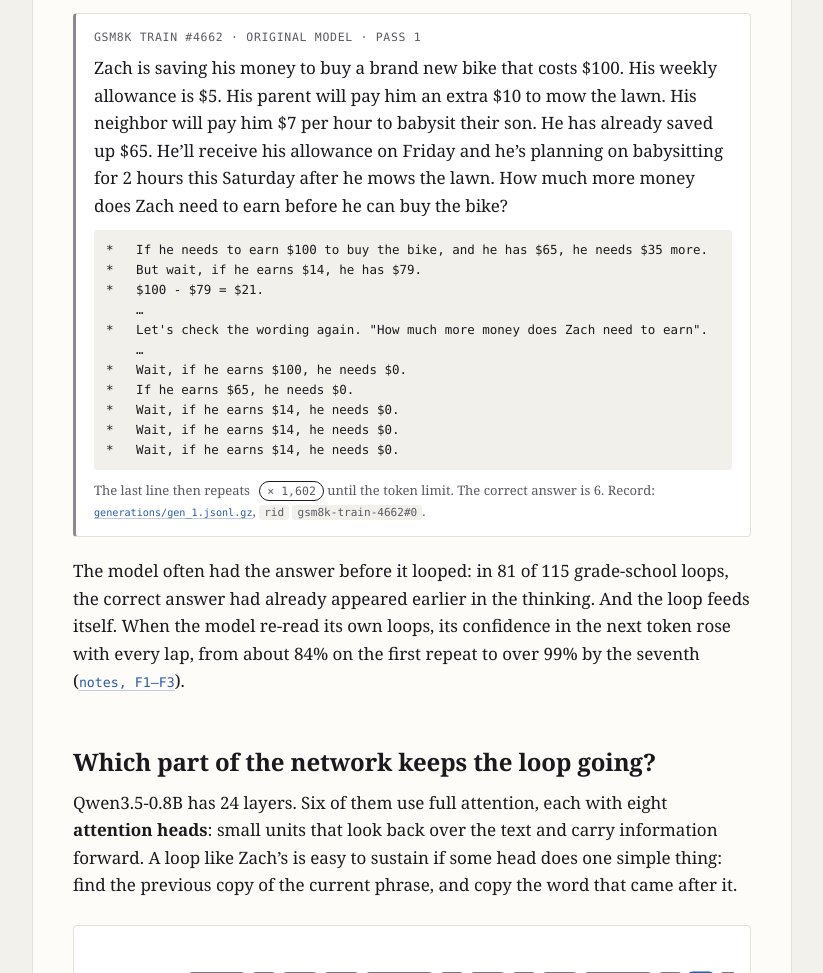
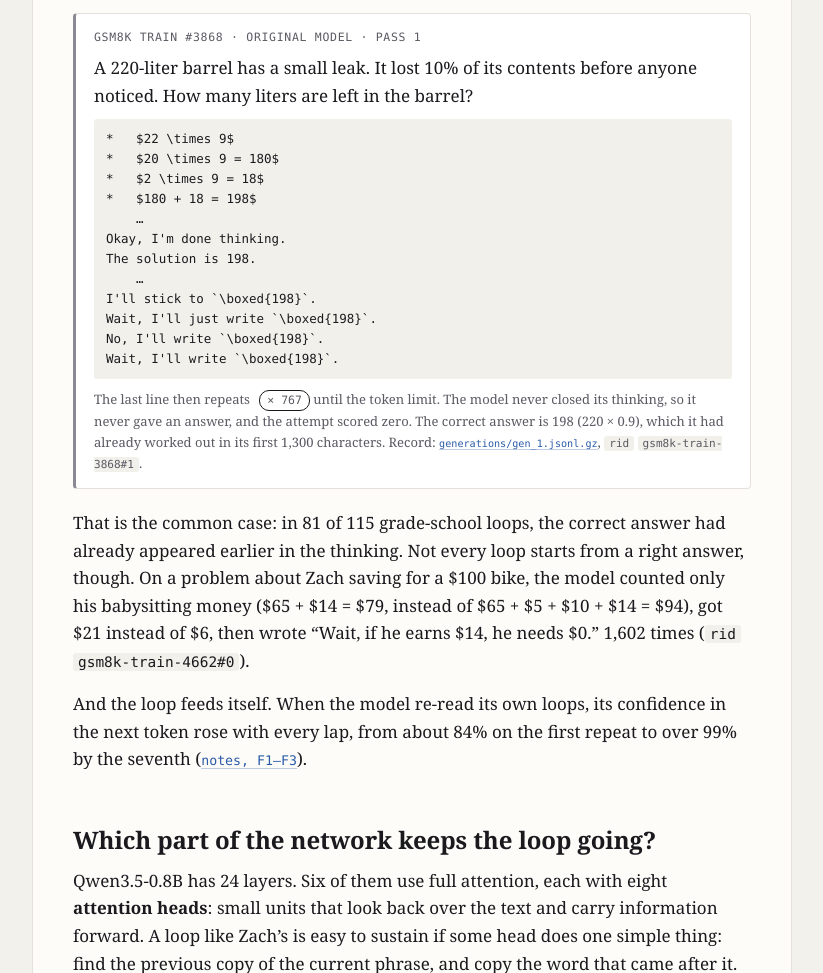
Before and after one commit to ADITHYAG73/first_principles, a plain HTML site: page weight-space-programming/index.html in a window 1280 px wide. Shown: the part 1587-2560 px from the top of the page, without its empty margins (355-1178 px from the left). Drawn offline with Linux system fonts and the light colour scheme.

Commit message:
weight-space-programming: loop card shows a loop that started from the right answer
The barrel problem (gsm8k-train-3868#1): 198 worked out in the first 1,300
characters, then 767 repeats of "I'll write \boxed{198}" and no answer.
Zach (gsm8k-train-4662#0) moves to a one-paragraph aside with the correct
working (, so $6), since that loop started from a wrong answer.

Co-Authored-By: Claude Opus 5.5 <noreply@anthropic.com>

```diff
--- a/weight-space-programming/index.html
+++ b/weight-space-programming/index.html
@@ -159,28 +159,34 @@ at math. It is bad at stopping.</p>
 <p>The cut-off answers are not long derivations. They are loops. Here is a real one:</p>
 
 <div class="card">
-  <div class="tag">GSM8K train #4662 · original model · pass 1</div>
-  <p class="q">Zach is saving his money to buy a brand new bike that costs $100. His weekly allowance is $5. His parent
-  will pay him an extra $10 to mow the lawn. His neighbor will pay him $7 per hour to babysit their son. He has already
-  saved up $65. He’ll receive his allowance on Friday and he’s planning on babysitting for 2 hours this Saturday after
-  he mows the lawn. How much more money does Zach need to earn before he can buy the bike?</p>
-<pre>*   If he needs to earn $100 to buy the bike, and he has $65, he needs $35 more.
-*   But wait, if he earns $14, he has $79.
-*   $100 - $79 = $21.
+  <div class="tag">GSM8K train #3868 · original model · pass 1</div>
+  <p class="q">A 220-liter barrel has a small leak. It lost 10% of its contents before anyone noticed. How many liters
+  are left in the barrel?</p>
+<pre>*   $22 \times 9$
+*   $20 \times 9 = 180$
+*   $2 \times 9 = 18$
+*   $180 + 18 = 198$
     …
-*   Let's check the wording again. "How much more money does Zach need to earn".
+Okay, I'm done thinking.
+The solution is 198.
     …
-*   Wait, if he earns $100, he needs $0.
-*   If he earns $65, he needs $0.
-*   Wait, if he earns $14, he needs $0.
-*   Wait, if he earns $14, he needs $0.
-*   Wait, if he earns $14, he needs $0.</pre>
-  <div class="src">The last line then repeats <span class="rep">× 1,602</span> until the token limit. The correct answer is 6.
-  Record: <a class="rec" href="https://github.com/ADITHYAG73/first_principles/blob/main/weight-space-programming/generations/gen_1.jsonl.gz">generations/gen_1.jsonl.gz</a>, <code>rid</code> <code>gsm8k-train-4662#0</code>.</div>
+I'll stick to `\boxed{198}`.
+Wait, I'll just write `\boxed{198}`.
+No, I'll write `\boxed{198}`.
+Wait, I'll write `\boxed{198}`.</pre>
+  <div class="src">The last line then repeats <span class="rep">× 767</span> until the token limit. The model never closed
+  its thinking, so it never gave an answer, and the attempt scored zero. The correct answer is 198 (220 × 0.9), which it
+  had already worked out in its first 1,300 characters. Record:
+  <a class="rec" href="https://github.com/ADITHYAG73/first_principles/blob/main/weight-space-programming/generations/gen_1.jsonl.gz">generations/gen_1.jsonl.gz</a>,
+  <code>rid</code> <code>gsm8k-train-3868#1</code>.</div>
 </div>
 
-<p>The model often had the answer before it looped: in 81 of 115 grade-school loops, the correct answer had already
-appeared earlier in the thinking. And the loop feeds itself. When the model re-read its own loops, its confidence in
+<p>That is the common case: in 81 of 115 grade-school loops, the correct answer had already appeared earlier in the
+thinking. Not every loop starts from a right answer, though. On a problem about Zach saving for a $100 bike, the model
+counted only his babysitting money ($65 + $14 = $79, instead of $65 + $5 + $10 + $14 = $94), got $21 instead of $6,
+then wrote “Wait, if he earns $14, he needs $0.” 1,602 times (<code>rid</code> <code>gsm8k-train-4662#0</code>).</p>
+
+<p>And the loop feeds itself. When the model re-read its own loops, its confidence in
 the next token rose with every lap, from about 84% on the first repeat to over 99% by the seventh
 (<a class="rec" href="https://github.com/ADITHYAG73/first_principles/blob/main/weight-space-programming/records/notes.md">notes, F1–F3</a>).</p>
 
```
